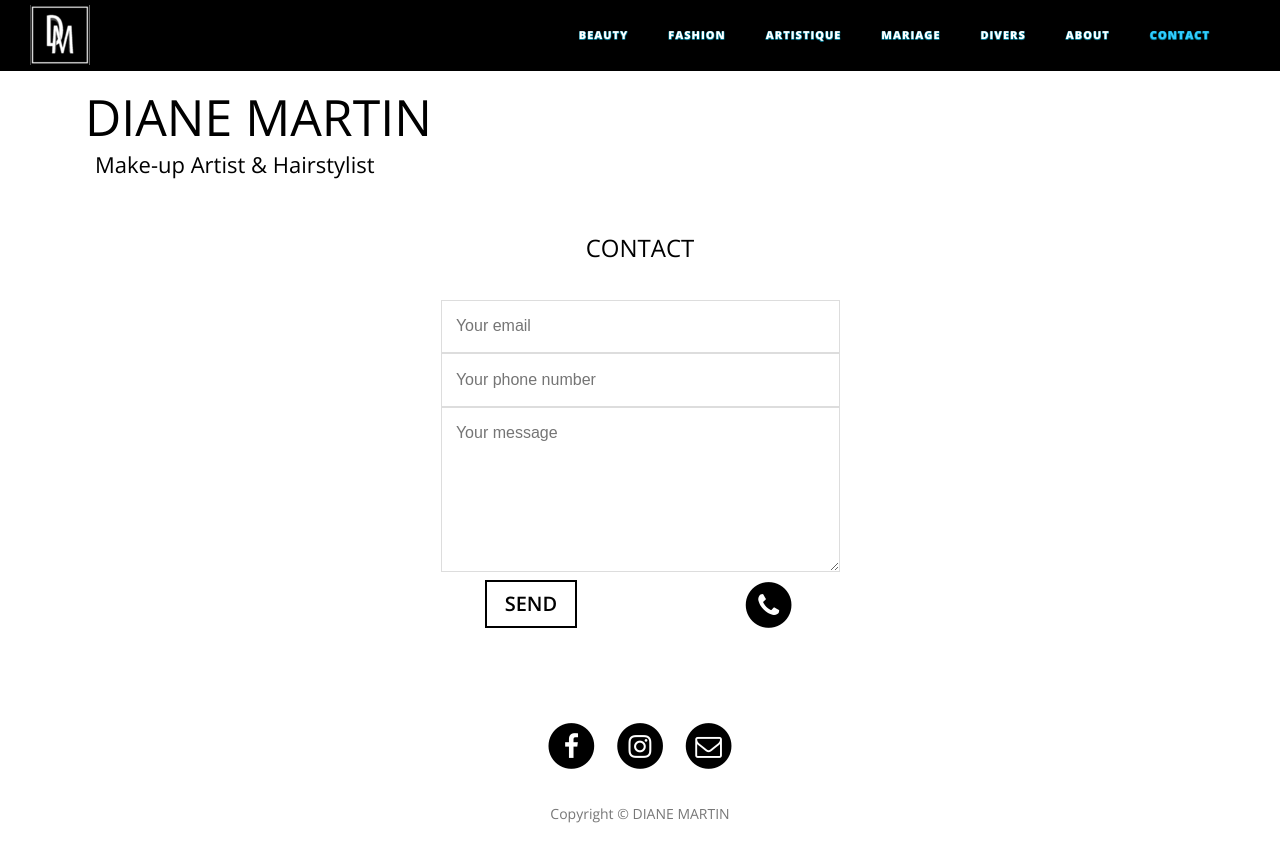
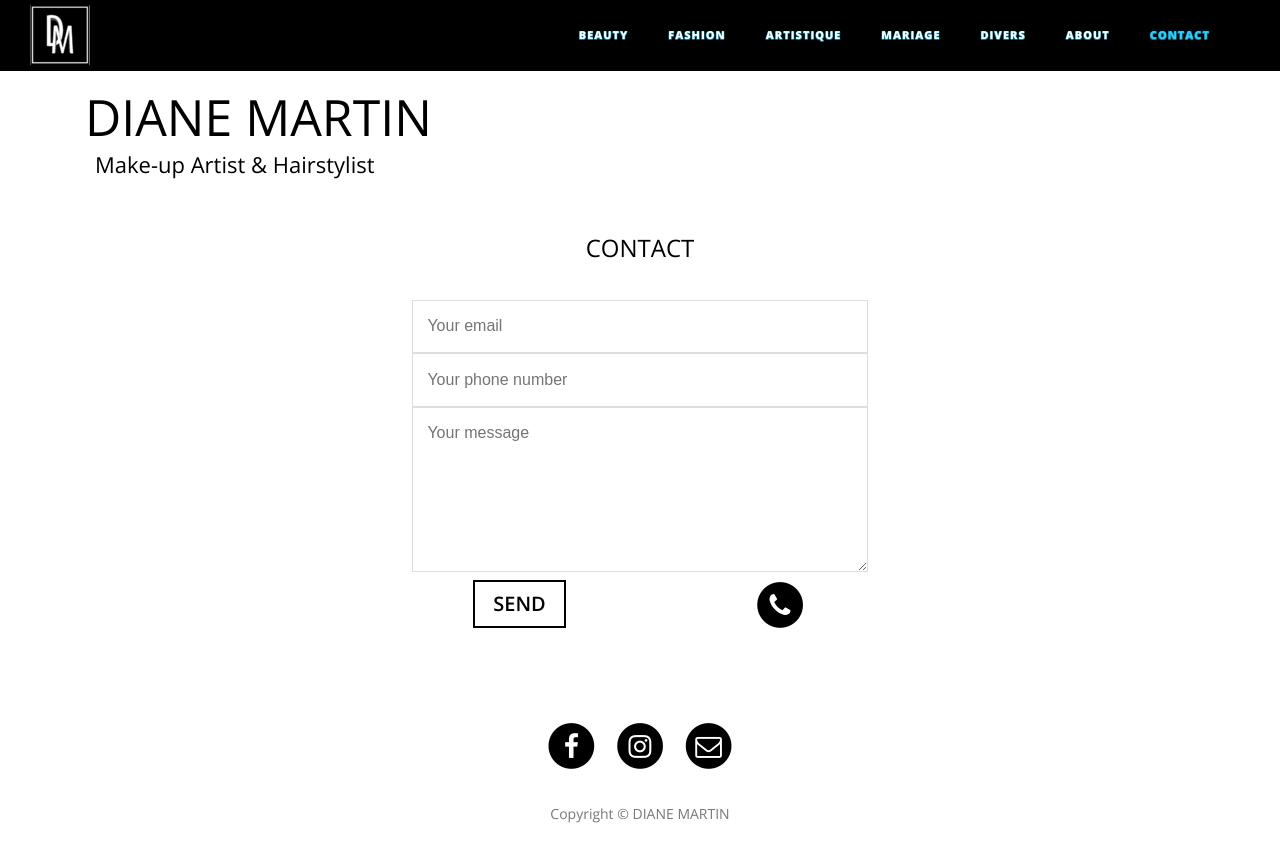
Before and after one commit to karlito139/Site_MUAH, a Jekyll site: the page built from contact/index.html, in a window 1280 px wide. Shown: the top 862 px of the page. Built offline with Jekyll 4.4.1, drawn with Linux system fonts in a browser that asks for light colours; nearby versions of some CDN libraries.

Commit message:
Update Contact Form

```diff
--- a/contact/index.html
+++ b/contact/index.html
@@ -12,7 +12,7 @@ active: contact
 		<textarea name="message" placeholder="Your message"></textarea>
 		<br>
 		<button type="submit">Send</button>
-		<a style="margin-left: 20%" href="tel:{{ site.phone }}" data-toggle="tooltip" title="Phone">
+		<a href="tel:{{ site.phone }}" data-toggle="tooltip" title="Phone">
 			<span class="fa-stack fa-lg">
 				<i class="fa fa-circle fa-stack-2x"></i>
 				<i class="fa fa-phone fa-stack-1x fa-inverse"></i>
--- a/css/main.css
+++ b/css/main.css
@@ -374,16 +374,12 @@ body {
  color: black;
 }
 
+
+/* @media (min-width:992px) { */
 #formview{
-	width: 100%;
+	width: 40%;
 }
-
-
-@media (min-width:992px) {
-#formview{
-	width: 70%;
-}
-}
+/* } */
 
 #formview textarea {
     height: 10.3em;
@@ -396,10 +392,11 @@ input, textarea {
     background: #fff;
     padding: 0.9em;
     transition: all 0.3s ease-in-out;
-    width: 50%;
+    width: 100%;
+	box-sizing: border-box;
 }
 
-button, a.button {
+#formview button, a.button {
     font-size: 1em;
     text-transform: uppercase;
     font-weight: 600;
@@ -410,3 +407,9 @@ button, a.button {
     padding: 0.6em 0.9em;
     transition: all 0.3s ease-in-out;
 }
+
+@media (min-width:768px) {
+#formview button{
+	margin-right: 40%;
+}
+}
```
Also changed, not shown: css/bootstrap.min.css.
